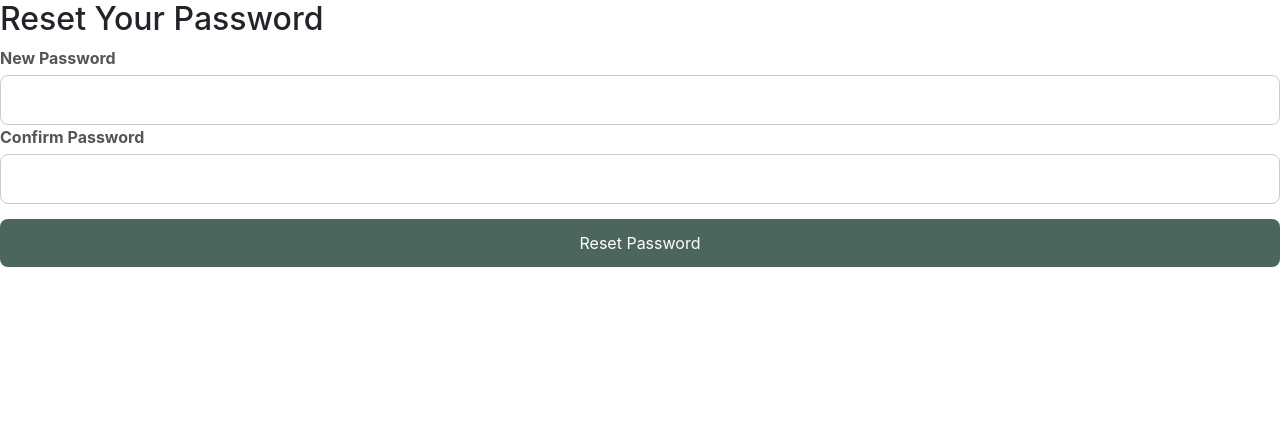
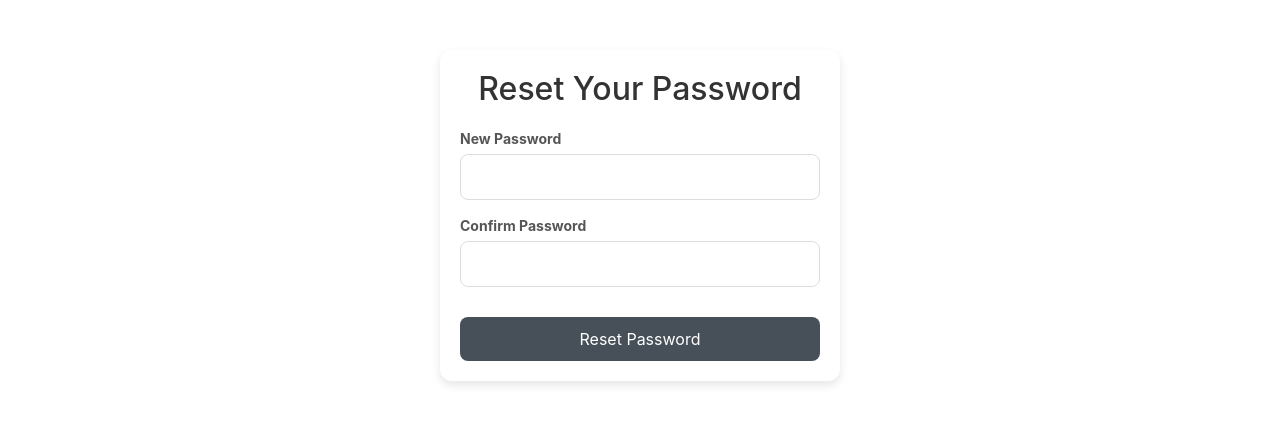
Before and after one commit to anjicx/Health-Record-Management-System, a React (Create React App) app in the folder frontend-react/smartwatchfrontend/: page /reset-password/1 in a window 1280 px wide. Shown: the top 424 px of the page. Built offline with nearby package versions, Linux system fonts and the light colour scheme.

Commit message:
form resetpassw style changed

```diff
--- a/frontend-react/smartwatchfrontend/src/pages/ResetPassword.jsx
+++ b/frontend-react/smartwatchfrontend/src/pages/ResetPassword.jsx
@@ -1,6 +1,7 @@
 //deo za unos nove lozinke i dobijanje validacionog tokena
 import { useState } from "react";
 import { useParams, useNavigate } from "react-router-dom";
+import "../style/resetpassw.css";
 import axios from "axios";
 
 const ResetPassword = () => {
--- /dev/null
+++ b/frontend-react/smartwatchfrontend/src/style/resetpassw.css
@@ -0,0 +1,71 @@
+.reset-password-container {
+    max-width: 400px;
+    margin: 50px auto;
+    padding: 20px;
+    background: #fff;
+    border-radius: 12px;
+    box-shadow: 0px 4px 10px rgba(0, 0, 0, 0.1);
+    text-align: center;
+  }
+
+  h2 {
+    color: #333;
+    margin-bottom: 20px;
+  }
+
+  form {
+    display: flex;
+    flex-direction: column;
+  }
+
+  label {
+    font-size: 14px;
+    color: #555;
+    margin-bottom: 5px;
+    text-align: left;
+  }
+
+  input {
+    padding: 10px;
+    margin-bottom: 15px;
+    border: 1px solid #ddd;
+    border-radius: 8px;
+    font-size: 16px;
+    transition: border-color 0.3s ease-in-out;
+  }
+
+  input:focus {
+    border-color: #49525c;
+    outline: none;
+  }
+
+  button {
+    background: #475058;
+    color: white;
+    font-size: 16px;
+    padding: 10px;
+    border: none;
+    border-radius: 8px;
+    cursor: pointer;
+    transition: background 0.3s ease-in-out;
+  }
+
+  button:hover {
+    background: #959ba1;
+  }
+
+  .success-message {
+    color: #28a745;
+    background: #eaf9eb;
+    padding: 10px;
+    border-radius: 8px;
+    margin-bottom: 15px;
+  }
+
+  .error-message {
+    color: #dc3545;
+    background: #f8d7da;
+    padding: 10px;
+    border-radius: 8px;
+    margin-bottom: 15px;
+  }
```
